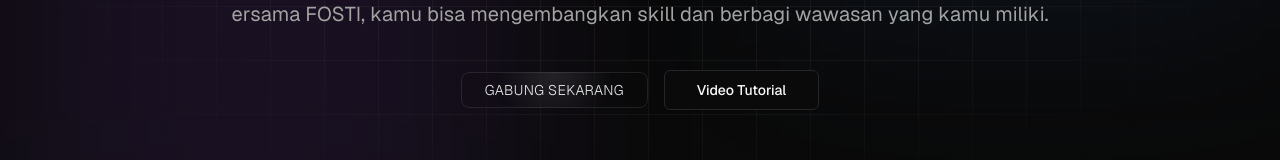
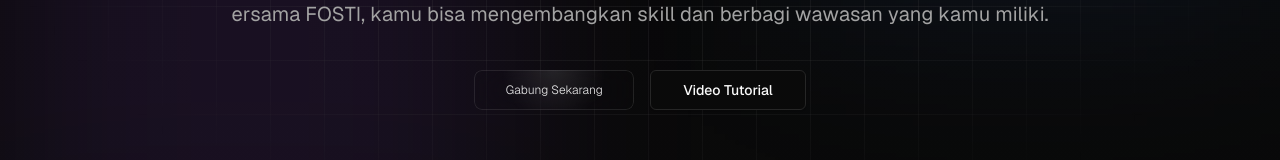
Before and after one commit to airlanggapradana/oprec-fosti, a Next.js app in the folder frontend/: page / in a window 1280 px wide. Shown: the part 507-667 px from the top of the page. Built offline with nearby package versions, Linux system fonts and the light colour scheme.

Commit message:
refactor: update ShinyButton styling with gradient background and refined text appearance

```diff
--- a/frontend/src/components/magicui/shiny-button.tsx
+++ b/frontend/src/components/magicui/shiny-button.tsx
@@ -40,14 +40,14 @@ export const ShinyButton = React.forwardRef<
     <motion.button
       ref={ref}
       className={cn(
-        "relative rounded-lg px-6 py-2 font-medium backdrop-blur-xl transition-shadow duration-300 ease-in-out hover:shadow dark:bg-[radial-gradient(circle_at_50%_0%,hsl(var(--primary)/10%)_0%,transparent_60%)] dark:hover:shadow-[0_0_20px_hsl(var(--primary)/10%)]",
+        "relative w-40 rounded-lg bg-gradient-to-r from-purple-600 to-pink-600 px-6 py-3 text-sm font-medium text-white backdrop-blur-xl transition-shadow duration-300 ease-in-out hover:shadow dark:bg-[radial-gradient(circle_at_50%_0%,hsl(var(--primary)/10%)_0%,transparent_60%)] dark:hover:shadow-[0_0_20px_hsl(var(--primary)/10%)]",
         className,
       )}
       {...animationProps}
       {...props}
     >
       <span
-        className="relative block size-full text-sm uppercase tracking-wide text-[rgb(0,0,0,65%)] dark:font-light dark:text-[rgb(255,255,255,90%)]"
+        className="relative block w-full text-xs text-[rgba(255,255,255,0.83)] dark:font-light dark:text-[rgb(255,255,255,90%)]"
         style={{
           maskImage:
             "linear-gradient(-75deg,hsl(var(--primary)) calc(var(--x) + 20%),transparent calc(var(--x) + 30%),hsl(var(--primary)) calc(var(--x) + 100%))",
```
